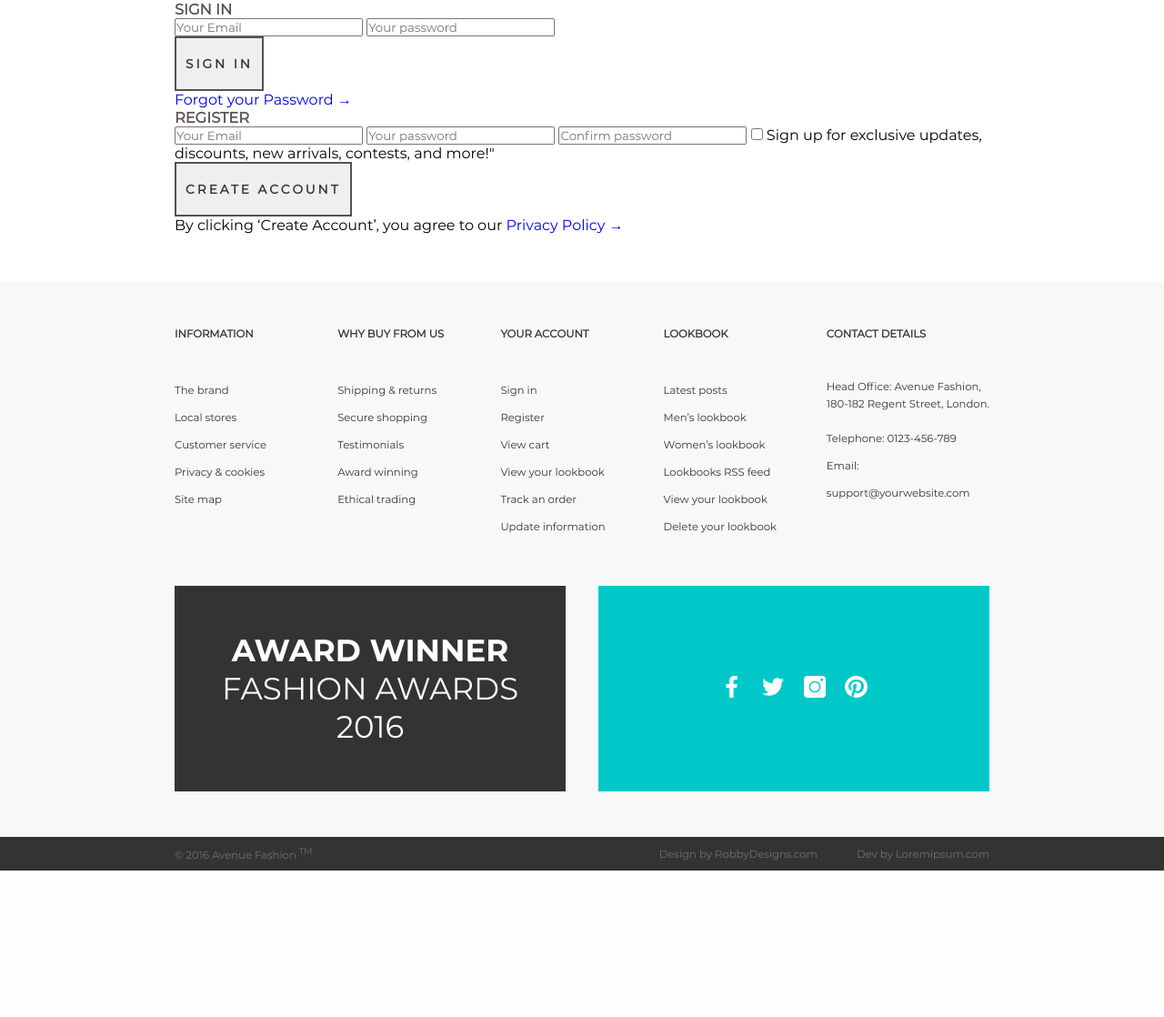
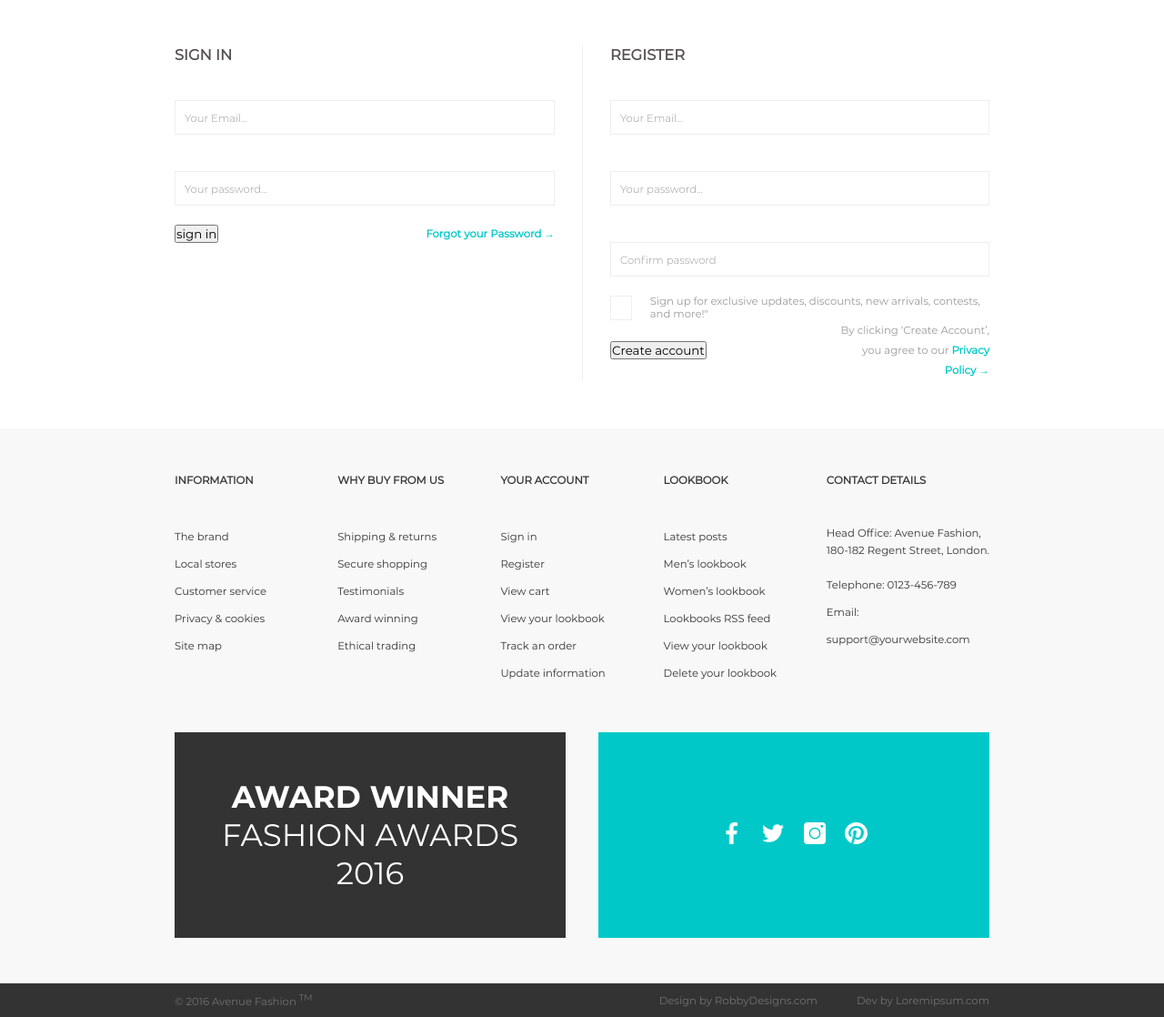
Before and after one commit to byshabay/study-layout, a PHP site: page /pages/auth.php in a window 1280 px wide. Shown: the part 556-1674 px from the top of the page at 91% size. Before the commit the page ends 1513 px from the top, so only its background shows below. Run offline with PHP 8.4, Linux system fonts and the light colour scheme.

Commit message:
Add some styles for auth page + add script for form validation

```diff
--- a/css/style.css
+++ b/css/style.css
@@ -6,6 +6,8 @@
     --light-grey: #727272;
     --dark-white:#9a9a9a;
     --dirty-white: #f8f8f8;
+    --error-light: #fcf6f7;
+    --error: #bb5465;
     --montserrat: "Montserrat", Arial, Helvetica, sans-serif;
     --montserrat-bold: "Montserrat-Bold", Arial, Helvetica, sans-serif;
     --montserrat-light: "Montserrat-Light", Arial, Helvetica, sans-serif;
@@ -81,7 +83,7 @@ body{
 .btn__view{
     color: var(--dark-grey);
     border: 2px solid var(--grey);
-    padding: 20px 10px;
+    padding: 20px 0px;
     display: block;
     text-align: center;
     font-size: var(--text_15);
@@ -2053,6 +2055,108 @@ a.active-tab{
 
 /* LOCAL STORE PAGE END */
 
+/* AUTH PAGE START */
+
+/* 2.AUTH MAIN START */
+
+/* 2.2.AUTH CONTENT START */
+.auth .container{
+    display: flex;
+    justify-content: space-between;
+}
+.auth .title-p{
+    margin-bottom: 20px;
+}
+.auth__form{
+    width: 50%;
+    margin-top: 50px;
+    padding: 0px 30px 0px 0px;
+    display: flex;
+    flex-direction: column;
+}
+.auth__form input{
+    padding: 10px;
+    margin:20px 0;
+    border: 1px solid #eee;
+}
+.auth__form input::placeholder{
+    color:var(--dark-white);
+    font-size: var(--text_13);
+    font-family: var(--montserrat-light);
+}
+.auth__check{
+    display: flex;
+    align-items: center;
+    color: var(--dark-white);
+    font-size: var(--text_13);
+}
+.auth__check::before{
+
+    position: relative;
+    display: block;
+    content: ' ';
+    border: 1px solid #eee ;
+    width: 25px;
+    height: 25px;
+    margin-right: 20px;
+    text-align: center;
+    transition: 0.3s;
+}
+.auth__check-box{
+    display: none;
+}
+
+input:checked + .auth__check::before{
+    content: "x";
+    color: var(--light-blue);
+    border: 1px solid var(--light-blue);
+    font-weight: bolder;
+    transition: 0.3s;
+}
+input:checked + .auth__check{
+    color: var(--light-blue);
+    transition: 0.3s;
+}
+.auth__reg-block{
+    border-left: 1px solid #eee;
+    padding: 0px 0px 0px  30px;
+}
+.auth__btn-block{
+    display: flex;
+    justify-content: space-between;
+    align-items: center;
+    color: var(--dark-white);
+    line-height: 22px;
+    font-size: var(--text_13);
+}
+.auth__btn-block a{
+    color: var(--light-blue);
+    font-weight: bold;
+}
+.auth__btn-block-2 span{
+    width: 40%;
+    text-align: right;
+}
+.auth__btn-block .btn__view{
+    width: 40%;
+    padding: 20px 0;
+    text-align: center;
+    border: 2px;
+}
+.auth__form .error{
+    background-color: var(--error-light);
+    border: 1px solid var(--error);
+}
+.error + .auth__check::before{
+    background-color: var(--error-light);
+    border: 1px solid var(--error);
+}
+/* 2.2.AUTH CONTENT END */
+
+/* 2.AUTH MAIN END */
+
+/* AYTH PAGE END */
+
 /* FONTS START */
 
 /* montserrat-regular - latin */
--- a/pages/auth.php
+++ b/pages/auth.php
@@ -12,6 +12,8 @@
     <link rel="shortcut icon" href="../images/logo.ico" type="image/x-icon">
     <!-- SCRIPTS -->
     <script src="https://ajax.googleapis.com/ajax/libs/jquery/2.2.0/jquery.min.js"></script>
+    <script src="../scripts/slick.min.js"></script>
+    <script src="https://api-maps.yandex.ru/2.0/?load=package.full&lang=ru-RU"></script>
     <script src="../scripts/script.js"></script>
 </head>
 
@@ -38,27 +40,28 @@
             </h2>
         </section>
         <!-- 2.1.BANNER END -->
-        <!-- 2.2.AUTH START -->
+        <!-- 2.2.AUTH CONTENT START -->
         <section class="container">
-            <form class="auth__form auth__sign-block">
+            <form novalidate id="myForm" class="auth__form auth__sign-block">
                 <h2 class="title-p">Sign in</h2>
-                <input type="email" placeholder="Your Email" require>
-                <input type="password" placeholder="Your password" require>
-                <div class="ayth__btn-block">
-                    <input class="btn__view" type="button" value="Sign in">
+                <input id="email_1" type="email" placeholder="Your Email..." required>
+                <input id="password_1" type="password" placeholder="Your password..." required>
+                <div class="auth__btn-block">
+                    <button class="auth__btn" type="submit">sign in</button>
                     <a href="#">Forgot your Password &rarr;</a>
                 </div>
             </form>
 
-            <form class="auth__form auth__sign-block">
+            <form id="myForm_2" novalidate class="auth__form auth__reg-block">
                 <h2 class="title-p">register</h2>
-                <input type="email" placeholder="Your Email" require>
-                <input type="password" placeholder="Your password" require>
-                <input type="password" placeholder="Confirm password" require>
-                <input type="checkbox" name="ok" id="ok">
-                <label for="ok">Sign up for exclusive updates, discounts, new arrivals, contests, and more!"</label>
-                <div class="ayth__btn-block">
-                    <input class="btn__view" type="button" value="Create account">
+                <input id="email" type="email" placeholder="Your Email..." required>
+                <input id="password_2" type="password" placeholder="Your password..." required>
+                <input id="password_3" type="password" placeholder="Confirm password" required>
+                <input id="check" class="auth__check-box" type="checkbox" name="ok" required>
+                <label class="auth__check" for="check">Sign up for exclusive updates, discounts, new arrivals, contests, and more!"</label>
+
+                <div class="auth__btn-block auth__btn-block-2">
+                    <button class="auth__btn" type="submit">Create account</button>
                     <span>
                         By clicking ‘Create Account’, you
                         agree to our <a href="#"> Privacy Policy &rarr;</a>
@@ -67,7 +70,7 @@
                 </div>
             </form>
         </section>
-        <!-- 2.2.AUTH END -->
+        <!-- 2.2.AUTH CONTENT END -->
     </main>
     <!-- 2.MAIN END -->
     <!-- 3.FOOTER START -->
```
Also changed, not shown: scripts/script.js (+39 -5 lines).
